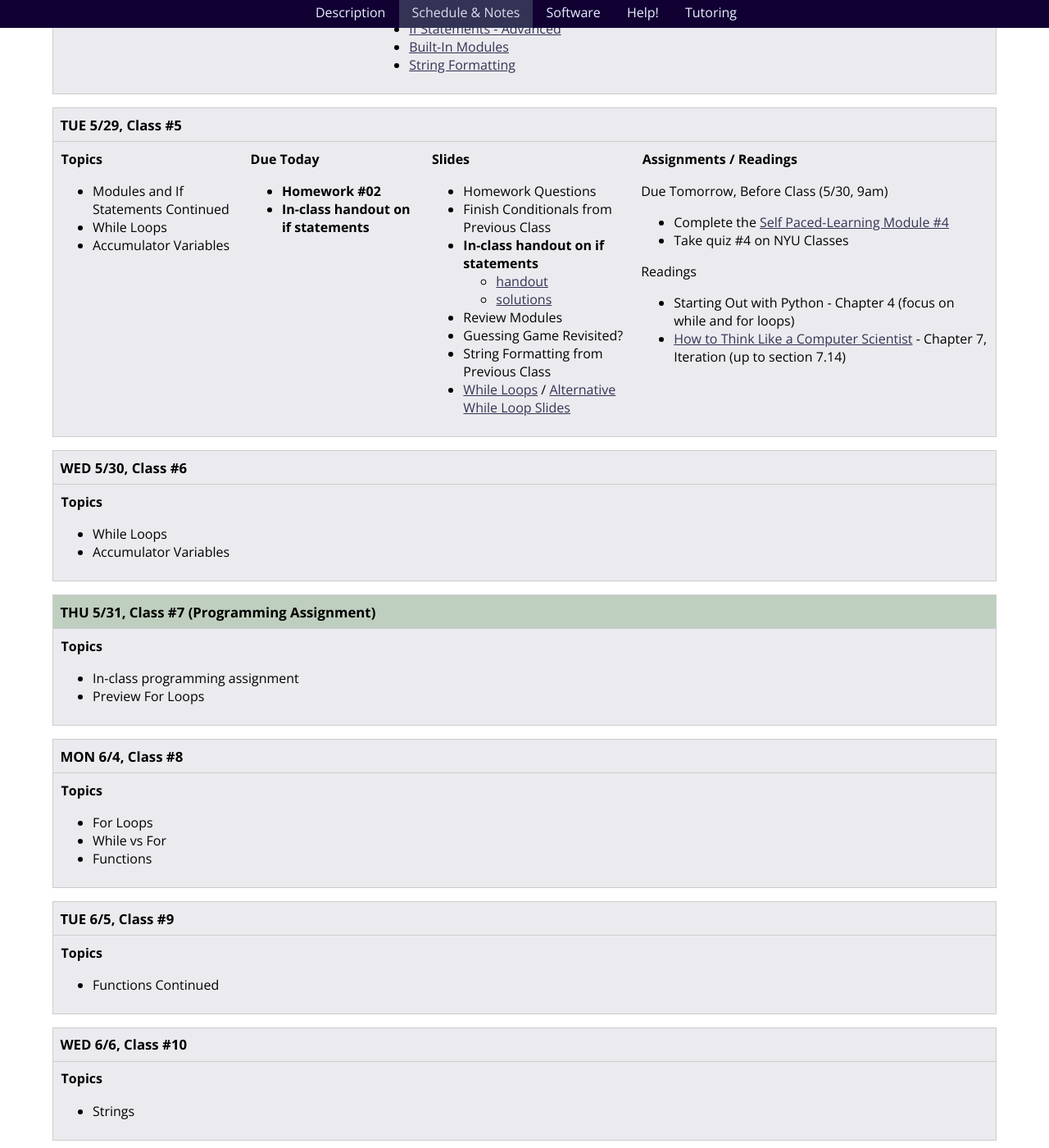
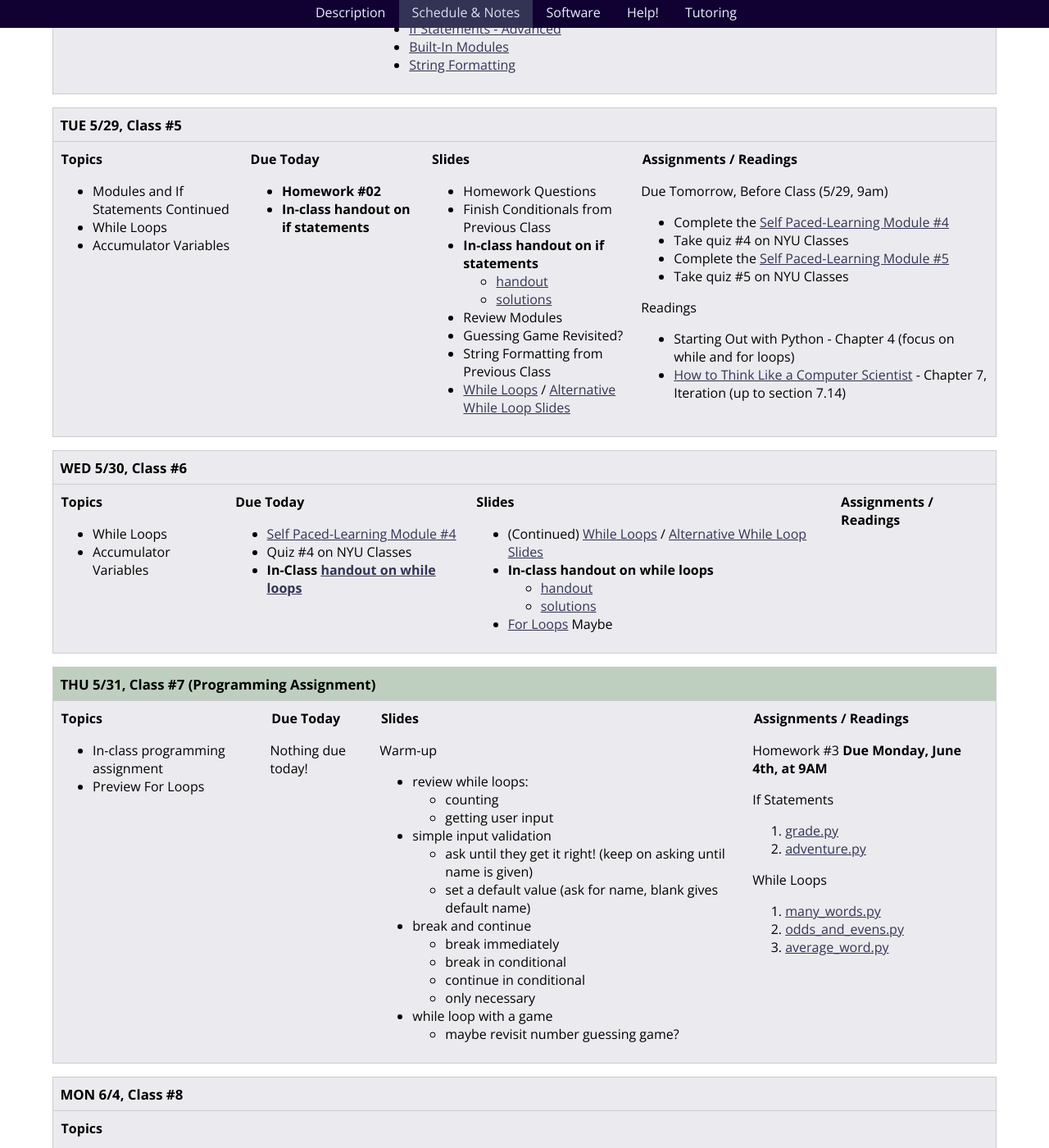
Before and after one commit to foureyes/csci-ua.0002-summer2018-001, a Jekyll site: the page built from schedule.markdown, in a window 1280 px wide and 1400 px high, scrolled down 2461 px. Shown: the whole window at 82% size. Built offline with Jekyll 4.4.1, drawn with Linux system fonts in a browser that asks for light colours; nearby versions of some CDN libraries; library files that are not in the unit come from our copies.

Commit message:
add 5, 6 and 7

```diff
--- a/_includes/classes/class-05.markdown
+++ b/_includes/classes/class-05.markdown
@@ -68,10 +68,12 @@ Warm-up
 ####  Assignments / Readings
 
 
-Due Tomorrow, Before Class (5/30, 9am)
+Due Tomorrow, Before Class (5/29, 9am)
 
 * Complete the [Self Paced-Learning Module #4]({{ site.module4 }})
 * Take quiz #4 on NYU Classes
+* Complete the [Self Paced-Learning Module #5]({{ site.module5 }})
+* Take quiz #5 on NYU Classes
 
 Readings
 
--- a/_includes/classes/class-06.markdown
+++ b/_includes/classes/class-06.markdown
@@ -30,10 +30,6 @@
 <article class="assignments" markdown="block">
 ####  Assignments / Readings
 
-Due Before Class on Monday 6/5 9am
-
-* Complete the [Self Paced-Learning Module #5]({{ site.module5 }})
-* Take quiz #5 on NYU Classes
 
 <!--
 Readings
--- a/_includes/classes/class-07.markdown
+++ b/_includes/classes/class-07.markdown
@@ -32,7 +32,7 @@ Warm-up
 ####  Assignments / Readings
 
 
-Homework #3 __Due Monday, 6/5, at 11PM__
+Homework #3 __Due Monday, June 4th, at 9AM__
 
 
 If Statements
--- a/schedule.markdown
+++ b/schedule.markdown
@@ -138,7 +138,7 @@ Schedule & Notes
 * While Loops
 * Accumulator Variables
 
-</article> {% comment %}{% include classes/class-06.markdown %}{% endcomment %}</div> </section>
+</article> {% include classes/class-06.markdown %}</div> </section>
 
 
 <a name="class7"></a><!---------- start --------------->
@@ -153,7 +153,7 @@ Schedule & Notes
 * In-class programming assignment
 * Preview For Loops
 
-</article> {% comment %}{% include classes/class-07.markdown %}{% endcomment %}</div> </section>
+</article> {% include classes/class-07.markdown %}</div> </section>
 
 <a name="class8"></a><!---------- start --------------->
 
```
Also changed, not shown: 1 other file.
